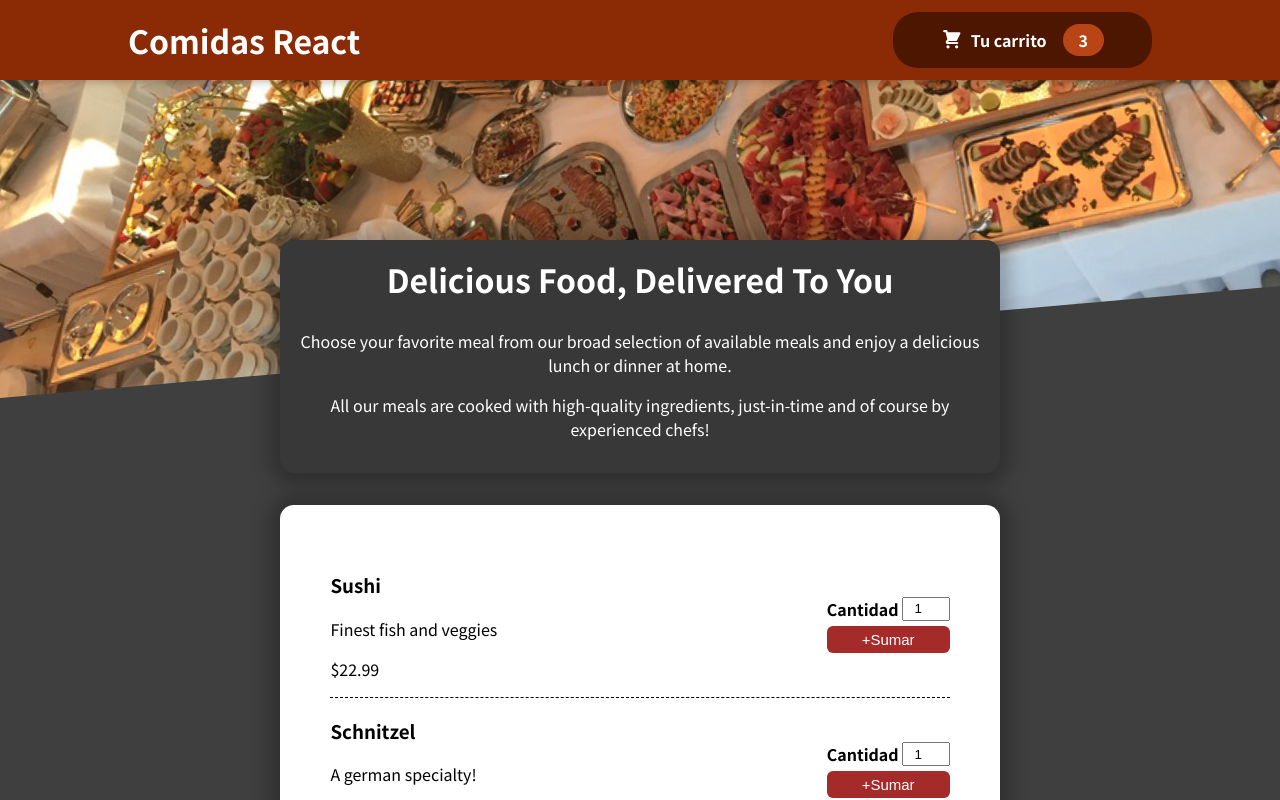
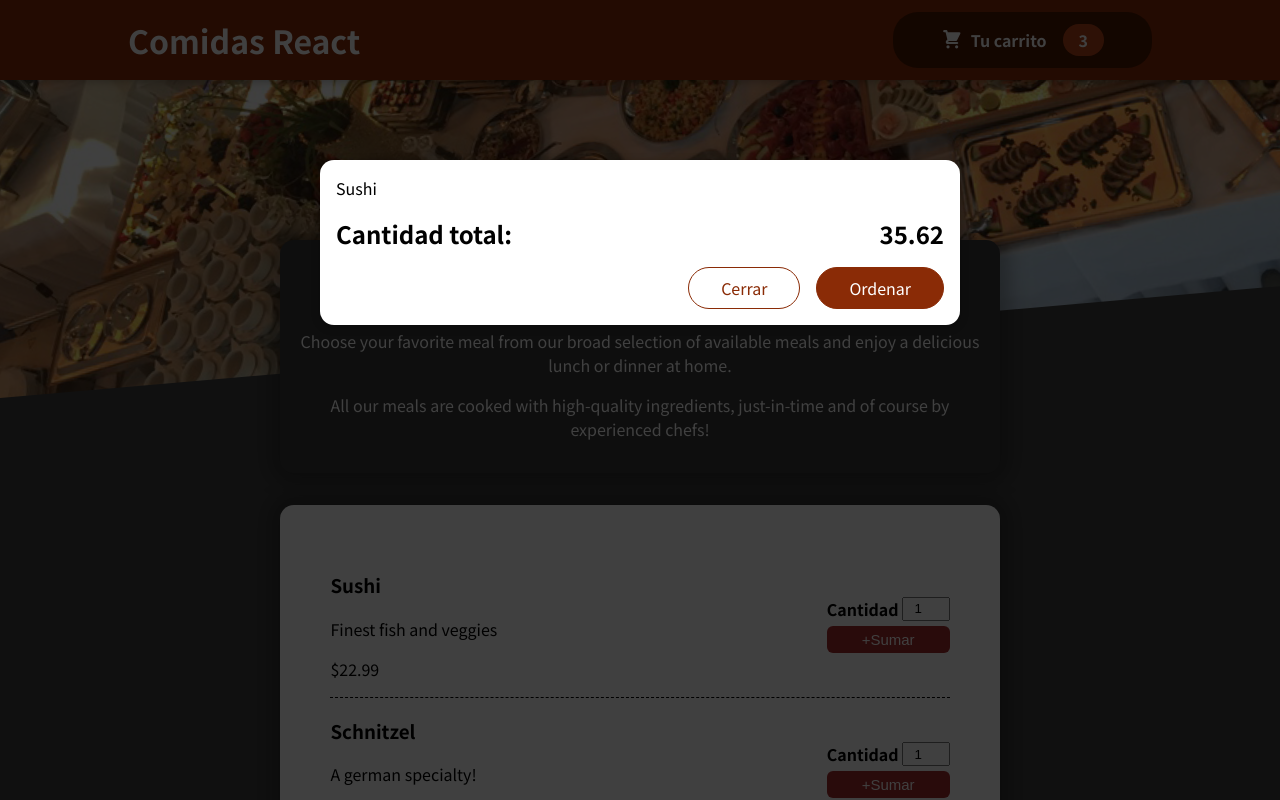
Before and after one commit to matedefalco/Proyecto-Carrito-React, a React (Create React App) app: page / in a window 1280 px wide. Shown: the top 800 px of the page. Built offline with nearby package versions, Linux system fonts and the light colour scheme; a web font is replaced by a local one.

Commit message:
cambios varios

```diff
--- a/public/index.html
+++ b/public/index.html
@@ -28,6 +28,7 @@
   </head>
   <body>
     <noscript>You need to enable JavaScript to run this app.</noscript>
+    <div id="overlays"></div>
     <div id="root"></div>
     <!--
       This HTML file is a template.
--- a/src/App.js
+++ b/src/App.js
@@ -1,10 +1,12 @@
 import React from "react";
 import Header from "./components/Layout/Header";
 import Comidas from "./components/Comidas/Comidas";
+import Carrito from "./components/Carrito/Carrito";
 
 function App() {
   return (
     <React.Fragment>
+      <Carrito />
       <Header />
       <main>
         <Comidas />
--- a/src/components/Carrito/Carrito.js
+++ b/src/components/Carrito/Carrito.js
@@ -1,3 +1,4 @@
+import Modal from "../UI/Modal/Modal";
 import classes from "./Carrito.module.css";
 
 const Carrito = (props) => {
@@ -12,17 +13,17 @@
   );
 
   return (
-    <div>
+    <Modal>
       {itemsCarrito}
       <div className={classes.total}>
-        <span>Cantidad total</span>
+        <span>Cantidad total: </span>
         <span>35.62</span>
       </div>
       <div className={classes.ctas}>
         <button className={classes['button--alt']}>Cerrar</button>
         <button className={classes.button}>Ordenar</button>
       </div>
-    </div>
+    </Modal>
   );
 };
 
--- a/src/components/Carrito/Carrito.module.css
+++ b/src/components/Carrito/Carrito.module.css
@@ -0,0 +1,46 @@
+.items-carrito {
+    list-style: none;
+    margin: 0;
+    padding: 0;
+    max-height: 20rem;
+    overflow: auto;
+  }
+
+  .total {
+    display: flex;
+    justify-content: space-between;
+    align-items: center;
+    font-weight: bold;
+    font-size: 1.5rem;
+    margin: 1rem 0;
+  }
+
+  .ctas {
+    text-align: right;
+  }
+
+  .ctas button {
+    font: inherit;
+    cursor: pointer;
+    background-color: transparent;
+    border: 1px solid #8a2b06;
+    padding: 0.5rem 2rem;
+    border-radius: 25px;
+    margin-left: 1rem;
+  }
+
+  .ctas button:hover,
+  .ctas button:active {
+    background-color: #5a1a01;
+    border-color: #5a1a01;
+    color: white;
+  }
+
+  .ctas .button--alt {
+    color: #8a2b06;
+  }
+
+  .ctas .button {
+    background-color: #8a2b06;
+    color: white;
+  }
--- /dev/null
+++ b/src/components/UI/Modal/Modal.js
@@ -0,0 +1,30 @@
+import { Fragment } from "react";
+import ReactDOM from 'react-dom';
+
+import classes from "./Modal.module.css";
+
+const Backdrop = (props) => {
+  return <div className={classes.backdrop}></div>;
+};
+
+const ModalOverlay = (props) => {
+  return (
+    <div className={classes.modal}>
+      <div className={classes.contenido}>{props.children}</div>
+    </div>
+  );
+};
+
+
+const elementoPortal = document.getElementById('overlays');
+
+const Modal = (props) => {
+    return (
+        <Fragment>
+            {ReactDOM.createPortal(<Backdrop />, elementoPortal)}
+            {ReactDOM.createPortal(<ModalOverlay>{props.children}</ModalOverlay>, elementoPortal)}
+        </Fragment>
+    );
+  };
+
+export default Modal;
--- /dev/null
+++ b/src/components/UI/Modal/Modal.module.css
@@ -0,0 +1,40 @@
+.backdrop {
+    position: fixed;
+    top: 0;
+    left: 0;
+    width: 100%;
+    height: 100vh;
+    z-index: 20;
+    background-color: rgba(0, 0, 0, 0.75);
+  }
+
+  .modal {
+    position: fixed;
+    top: 20vh;
+    left: 5%;
+    width: 90%;
+    background-color: white;
+    padding: 1rem;
+    border-radius: 14px;
+    box-shadow: 0 2px 8px rgba(0, 0, 0, 0.25);
+    z-index: 30;
+    animation: slide-down 300ms ease-out forwards;
+  }
+
+  @media (min-width: 768px) {
+    .modal {
+      width: 40rem;
+      left: calc(50% - 20rem);
+    }
+  }
+
+  @keyframes slide-down {
+    from {
+      opacity: 0;
+      transform: translateY(-3rem);
+    }
+    to {
+      opacity: 1;
+      transform: translateY(0);
+    }
+  }
```
Also changed, not shown: 1 other file (tests, documents, lock files or other folders).
